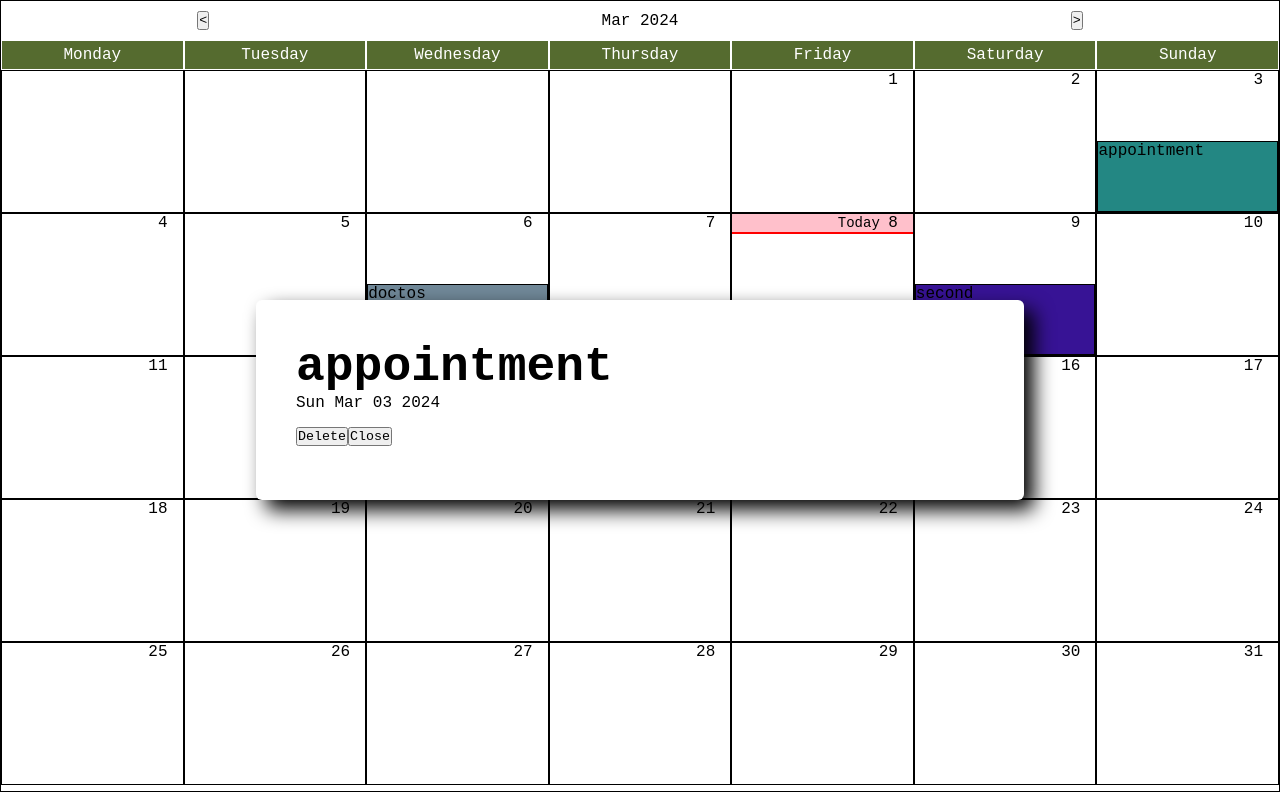
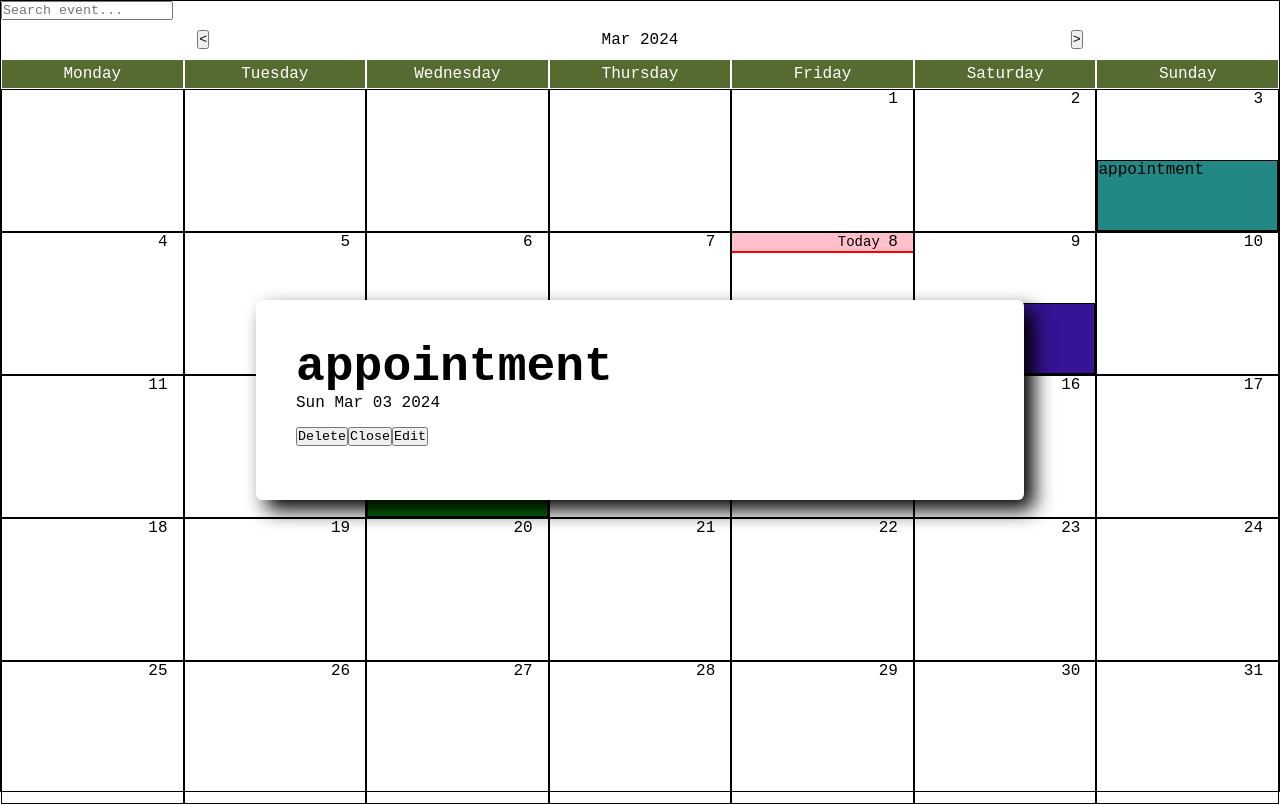
Before and after one commit to yermakov11/calendar, a React (Vite) app: page / in a window 1280 px wide. Both pictures are taken after a click on the element "appointment". Built offline with nearby package versions, Linux system fonts and the light colour scheme; no server answers.

Commit message:
left two tasks

```diff
--- a/src/components/Calendar.tsx
+++ b/src/components/Calendar.tsx
@@ -1,6 +1,6 @@
-import { useRef, useState } from "react";
+import { useEffect, useRef, useState } from "react";
 import {SevenColGrid,Wrapper,HeadDays,DateControls,} from "../style/Calendar.styled";
-import { DAYS, MOCKAPPS } from "../data/data_time";
+import { DAYS, MOCKAPPS,fetchHolidays } from "../data/data_time";
 import {datesAreOnSameDay,getDarkColor,getDaysInMonth,getMonthYear,getSortedDays,nextMonth,prevMonth,} from "../utils/dateUtils";
 import { Portal } from "./Portal";
 import EventWrapper from "./EventWrapper";
@@ -17,11 +17,23 @@ export default function Calender() {
   const dragDateRef = useRef<{ date: Date; target: string }>();
   const dragindexRef = useRef<{ index: number; target: string }>();
   const [showPortal, setShowPortal] = useState<boolean>(false);
+  const [searchText, setSearchText] = useState<string>("");
+  const [holidays, setHolidays] = useState<string[]>([]);
   const [portalData, setPortalData] = useState<Event>({
     date: new Date(),
     title: "",
     color: "",
   });
+
+  useEffect(() => {
+    fetchHolidays(currentDate.getFullYear(), currentDate.getMonth() + 1).then((holidayDates) => {
+      setHolidays(holidayDates);
+    });
+  }, [currentDate]);
+
+  const filteredEvents = events.filter((event) =>
+    event.title.toLowerCase().includes(searchText.toLowerCase())
+  );
 
   const addEvent = (date: Date,event: React.MouseEvent<HTMLDivElement, MouseEvent>) => {
     if (!(event.target as HTMLDivElement).classList.contains("StyledEvent")) {
@@ -74,8 +86,22 @@ export default function Calender() {
     handlePotalClose();
   };
 
+  const handlePortalEdit = () => {
+    const newText = window.prompt("Edit event name", portalData.title);
+    if (newText !== null && newText !== "") {
+      setEvents((prevEvents) =>
+         prevEvents.map((ev) =>ev.title === portalData.title? { ...ev, title: newText }:ev)
+      );
+    }
+  };
+
   return (
     <Wrapper>
+      <input
+        type="text"
+        placeholder="Search event..."
+        value={searchText}
+        onChange={(e) => setSearchText(e.target.value)}/>
       <DateControls>
         <button onClick={() => prevMonth(currentDate, setCurrentDate)}name="arrow-back-circle-outline">
           {"<"}
@@ -111,17 +137,20 @@ export default function Calender() {
                 addEvent(new Date(currentDate.getFullYear(),currentDate.getMonth(),day),e)
               }
             >
-              <span
+               <span
                 className={`nonDRAG ${
                   datesAreOnSameDay(
-                    new Date(),new Date(currentDate.getFullYear(),currentDate.getMonth(),day)
-                )? "active": ""
-                }`}
+                    new Date(),
+                    new Date(currentDate.getFullYear(), currentDate.getMonth(), day)
+                  )
+                    ? "active"
+                    : ""
+                } ${holidays ? "holiday" : ""}`}
               >
                 {day}
               </span>
               <EventWrapper
-                events={events}
+                events={filteredEvents}
                 currentDate={currentDate}
                 day={day}
                 onDrag={drag}
@@ -137,6 +166,7 @@ export default function Calender() {
           date={portalData.date}
           handleDelete={handleDelete}
           handlePotalClose={handlePotalClose}
+          handlePortalEdit={handlePortalEdit}
         />
       )}
     </Wrapper>
--- a/src/components/Portal.tsx
+++ b/src/components/Portal.tsx
@@ -1,19 +1,20 @@
-
 import { PortalWrapper } from '../style/Calendar.styled';
 interface PortalProps {
       title: string;
       date: Date;
       handleDelete: () => void;
       handlePotalClose: () => void;
+      handlePortalEdit: ()=> void;
 }
 
-export const Portal=({title,date,handleDelete,handlePotalClose,}:PortalProps) => {
+export const Portal=({title,date,handleDelete,handlePotalClose,handlePortalEdit}:PortalProps) => {
       return (
         <PortalWrapper>
           <h2>{title}</h2>
           <p>{date.toDateString()}</p>
           <button onClick={handleDelete} name="trash-outline">Delete</button>
           <button onClick={handlePotalClose} name="close-outline">Close</button>
+          <button onClick={handlePortalEdit} name='edit-outline'>Edit</button>
         </PortalWrapper>
       );
-    };
+};
--- a/src/data/data_time.ts
+++ b/src/data/data_time.ts
@@ -1,8 +1,25 @@
-export const DAYS=['Monday','Tuesday','Wednesday','Thursday','Friday','Saturday','Sunday'];
+import axios from "axios";
+
+export const DAYS = ["Monday","Tuesday","Wednesday","Thursday","Friday","Saturday","Sunday",];
 
 export const MOCKAPPS = [
-      { date: new Date(2024, 2, 3), title: "appointment", color: "#238783"  },
-      { date: new Date(2024, 2, 6), title: "doctos", color: "#708898" },
-      { date: new Date(2024, 2, 13), title: "bd", color: "#047106" },
-      { date: new Date(2024, 2, 9), title: "second", color: "#371395" }
-    ];
+  { date: new Date(2024, 2, 3), title: "appointment", color: "#238783" },
+  { date: new Date(2024, 2, 6), title: "doctos", color: "#708898" },
+  { date: new Date(2024, 2, 13), title: "bd", color: "#047106" },
+  { date: new Date(2024, 2, 9), title: "second", color: "#371395" },
+];
+
+export const fetchHolidays = async ( year: number,month: number): Promise<string[]> => {
+  try {
+    const URL = `https://date.nager.at/api/v2/PublicHolidays/${year}/${month}`;
+    const response = await axios.get(URL);
+    if (!response.data) {
+      throw new Error("Failed to fetch holidays");
+    }
+    const holidayNames = response.data.map((holiday: any) => holiday.date);
+    return holidayNames;
+  } catch (error) {
+    console.error("Error fetching holidays:", error);
+    throw error;
+  }
+};
--- a/src/utils/dateUtils.ts
+++ b/src/utils/dateUtils.ts
@@ -64,6 +64,5 @@ export const getDarkColor = (): string => {
 export const getSortedDays = (date: Date): number[] => {
   const daysInMonth = range(getDaysInMonth(date));
   const index = new Date(date.getFullYear(), date.getMonth(),1).getDay();
-  console.log([...Array(index === 0 ? 6 : index - 1), ...daysInMonth])
   return [...Array(index === 0 ? 6 : index - 1), ...daysInMonth];
 };
```
Also changed, not shown: task.txt.
